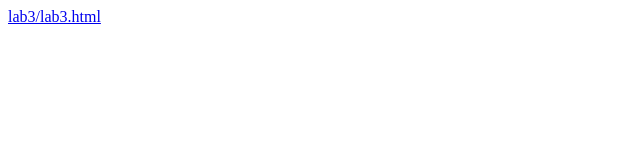
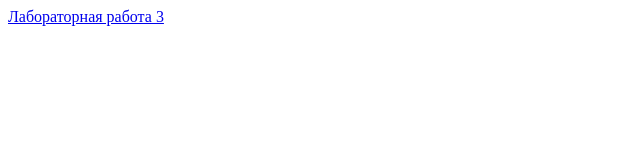
Before and after one commit to Mihailboboev24/lab3, a plain HTML site: page index.html in a window 1280 px wide. Shown: the full height of the page, 0-640 px from the left. Drawn offline with Linux system fonts and the light colour scheme.

Commit message:
update index

```diff
--- a/index.html
+++ b/index.html
@@ -1 +1 @@
-<a href=https://github.com/Mihailboboev24/lab3/blob/main/lab3.html>lab3/lab3.html</a>
+<a href=https://github.com/Mihailboboev24/lab3/blob/main/lab3/lab3.html>Лабораторная работа 3</a>
```
